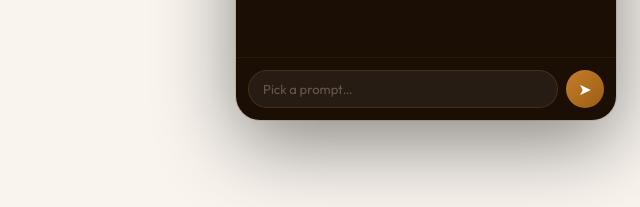
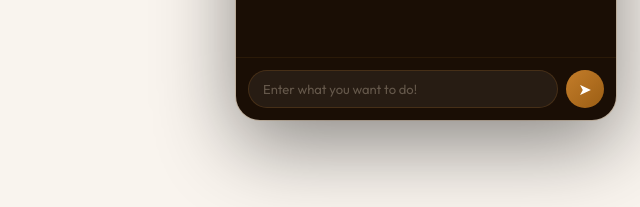
Before and after one commit to makmak-alt/CrumblenCo_Part_2, a plain HTML site: page index.html in a window 1280 px wide. Both pictures are taken after a click on the button "Chat with us". Shown: the part 590-797 px from the top of the page, 640-1280 px from the left. Drawn offline with nearby package versions, Linux system fonts and the light colour scheme.

Commit message:
Update chat input placeholder text

```diff
--- a/index.html
+++ b/index.html
@@ -742,7 +742,7 @@ body {
   <div class="w-panel active" id="tab-chat">
     <div class="w-chat" id="chatMessages"></div>
     <div class="w-input-bar">
-      <input class="w-input" id="chatInput" placeholder="Pick a prompt…" onkeydown="if(event.key==='Enter')sendMsg()">
+      <input class="w-input" id="chatInput" placeholder="Enter what you want to do!" onkeydown="if(event.key==='Enter')sendMsg()">
       <button class="w-send" id="sendBtn" onclick="sendMsg()">➤</button>
     </div>
   </div>
```
